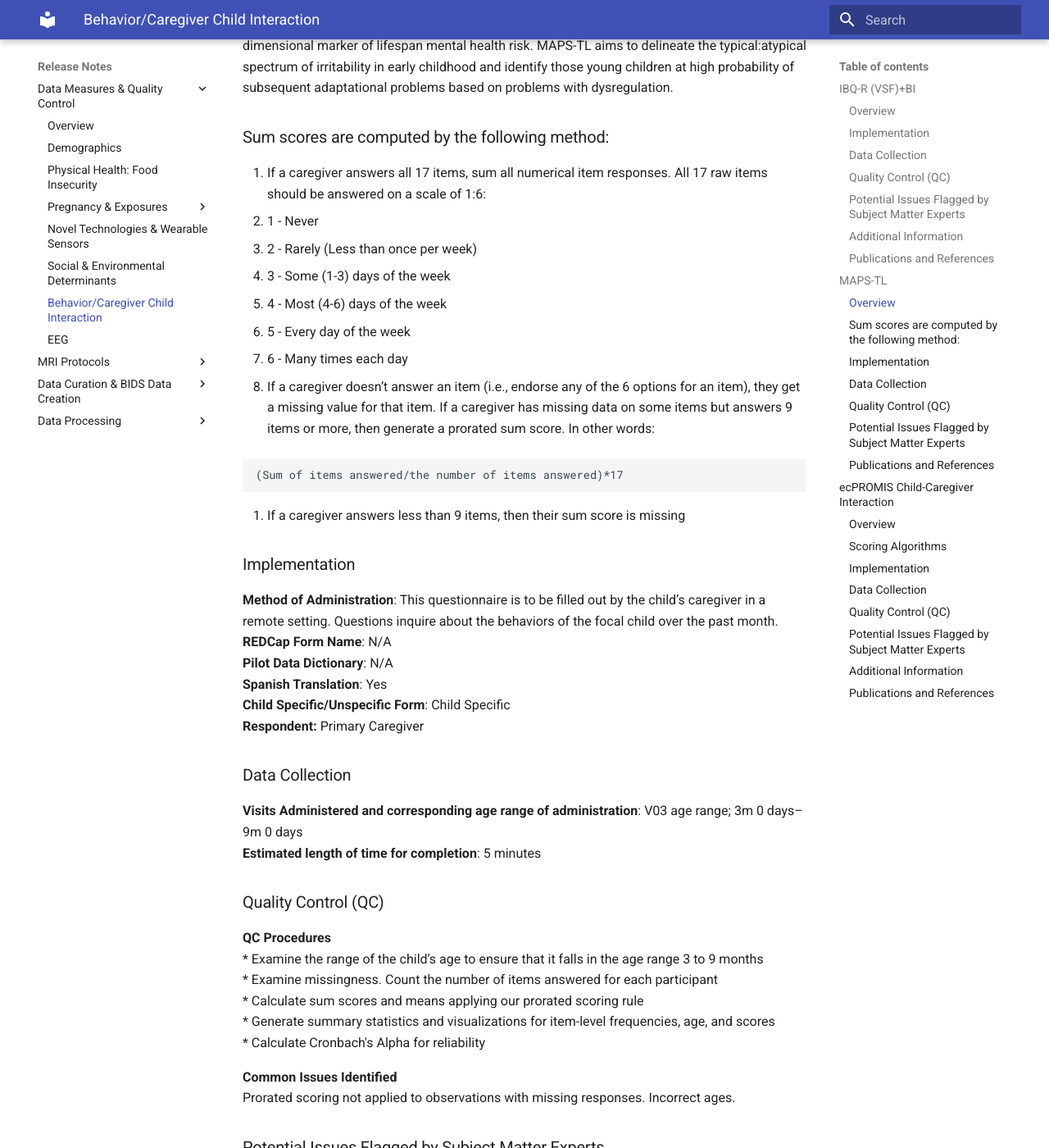
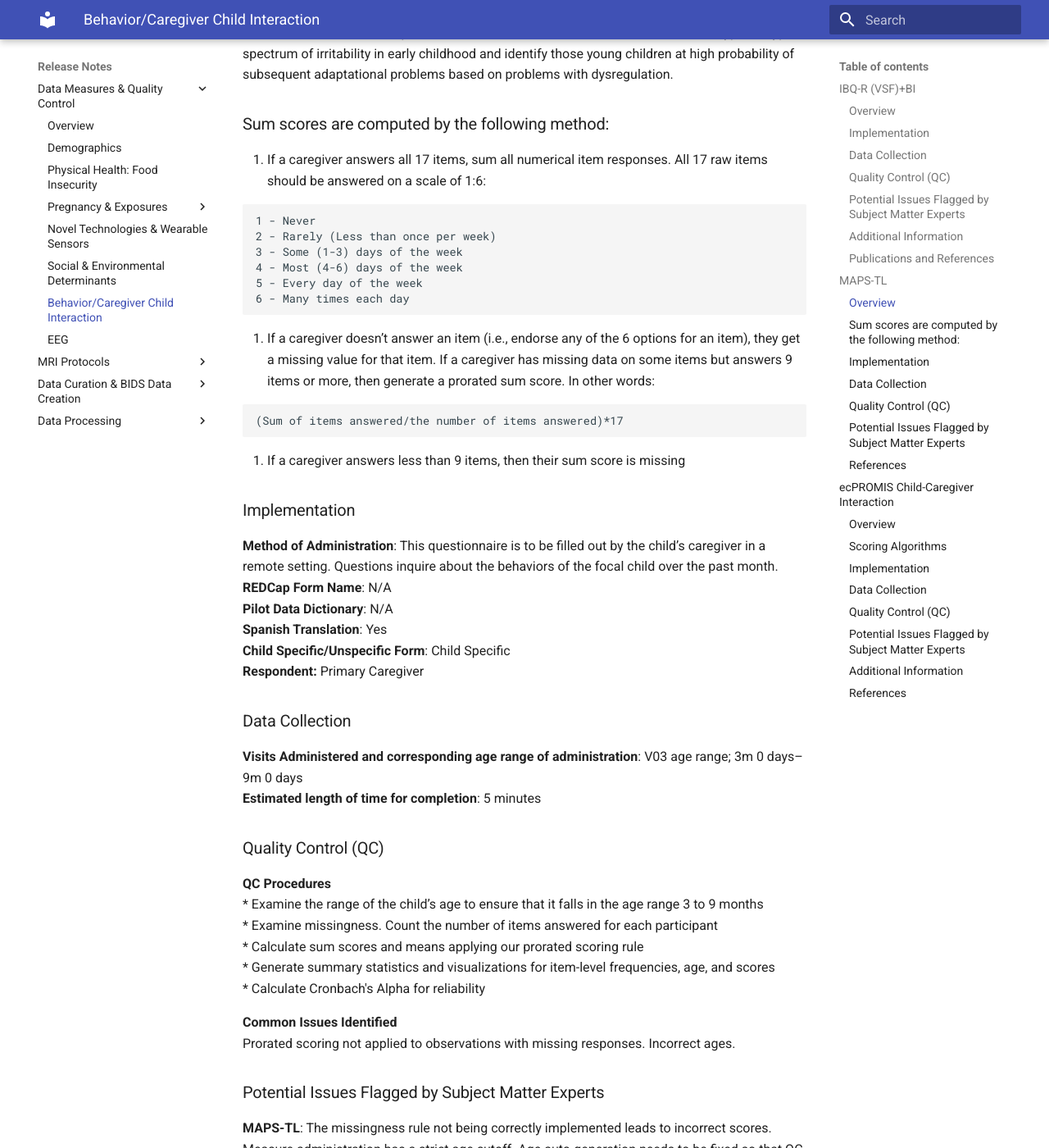
Before and after one commit to mattcieslak/hbcd-docs, an MkDocs documentation site: the page built from docs/measures/behavior.md, in a window 1280 px wide and 1400 px high, scrolled down 3008 px. Shown: the whole window at 82% size. Built offline with MkDocs 1.6.1 and Material for MkDocs 9.7.7, drawn with Linux system fonts in a browser that asks for light colours; some of the changed text lies outside the part shown.

Commit message:
Update behavior.md

````diff
--- a/docs/measures/behavior.md
+++ b/docs/measures/behavior.md
@@ -79,12 +77,14 @@ Putnam, S. P., Helbig, A. L., Gartstein, M. A., Rothbart, M. K. & Leerkes, E. (2
 
 ### Sum scores are computed by the following method:
 1. If a caregiver answers all 17 items, sum all numerical item responses. All 17 raw items should be answered on a scale of 1:6:
-- 1 - Never
-- 2 - Rarely (Less than once per week)
-- 3 - Some (1-3) days of the week
-* 4 - Most (4-6) days of the week
-* 5 - Every day of the week
-* 6 - Many times each day
+```
+1 - Never
+2 - Rarely (Less than once per week)
+3 - Some (1-3) days of the week
+4 - Most (4-6) days of the week
+5 - Every day of the week
+6 - Many times each day
+```
 
 2. If a caregiver doesn’t answer an item (i.e., endorse any of the 6 options for an item), they get a missing value for that item. If a caregiver has missing data on some items but answers 9 items or more, then generate a prorated sum score. In other words:
 ```
@@ -119,8 +119,8 @@ Prorated scoring not applied to observations with missing responses. Incorrect a
 ### Potential Issues Flagged by Subject Matter Experts
 **MAPS-TL**: The missingness rule not being correctly implemented leads to incorrect scores. Measure administration has a strict age cutoff. Age auto-generation needs to be fixed so that QC can ensure the measure is being administered to correct target population.
 
-### Publications and References
-Krogh-Jespersen, S., Kaat, A. J., Petitclerc, A., Perlman, S. B., Briggs-Gowan, M. J., Burns, J. L., ... & Wakschlag, L. S. (2022). Calibrating temper loss severity in the transition to toddlerhood: Implications for developmental science. *Applied developmental science,* 26(4), 785-798.
+### References
+ * Krogh-Jespersen, S., Kaat, A. J., Petitclerc, A., Perlman, S. B., Briggs-Gowan, M. J., Burns, J. L., ... & Wakschlag, L. S. (2022). Calibrating temper loss severity in the transition to toddlerhood: Implications for developmental science. *Applied developmental science,* 26(4), 785-798.
 
 ## ecPROMIS Child-Caregiver Interaction
 ### Overview
@@ -175,9 +175,7 @@ Prorated scoring not applied to observations with missing responses. Incorrect a
 **Links to Resources**
   * Assessment Center API: [https://www.healthmeasures.net/index.php?option=com\_content\&view=category\&layout=blog\&id=190\&Itemid=1214](https://www.healthmeasures.net/index.php?option=com_content&view=category&layout=blog&id=190&Itemid=1214)
 
-### Publications and References
-  Cella, D., Blackwell, C.K., & Wakschlag, L.S. (2022). Bringing PROMIS to Early Childhood: Introduction and Qualitative Methods for the Development of Early Childhood Parent Report Instruments. *Journal of Pediatric Psychology*, 47(5):500-9.
-
-  Lai, J.S., Kallen, M.A., Blackwell, C.K., Wakschlag, L.S., & Cella, D. (2022). Psychometric Considerations in Developing PROMIS® Measures for Early Childhood. *Journal of Pediatric Psychology*, 47(5):510-22.
-
-  Park, C.H., Blaisdell, C.J., & Gillman, M.W. (2022). The NIH ECHO Program: An Impetus for the Development of Early Childhood PROMIS Tools. *Journal of Pediatric Psychology*, 47(5), 497-499.
+### References
+ * Cella, D., Blackwell, C.K., & Wakschlag, L.S. (2022). Bringing PROMIS to Early Childhood: Introduction and Qualitative Methods for the Development of Early Childhood Parent Report Instruments. *Journal of Pediatric Psychology*, 47(5):500-9.
+ * Lai, J.S., Kallen, M.A., Blackwell, C.K., Wakschlag, L.S., & Cella, D. (2022). Psychometric Considerations in Developing PROMIS® Measures for Early Childhood. *Journal of Pediatric Psychology*, 47(5):510-22.
+ * Park, C.H., Blaisdell, C.J., & Gillman, M.W. (2022). The NIH ECHO Program: An Impetus for the Development of Early Childhood PROMIS Tools. *Journal of Pediatric Psychology*, 47(5), 497-499.
````
Also changed, not shown: other parts of docs/measures/behavior.md (+5 -7 lines).
